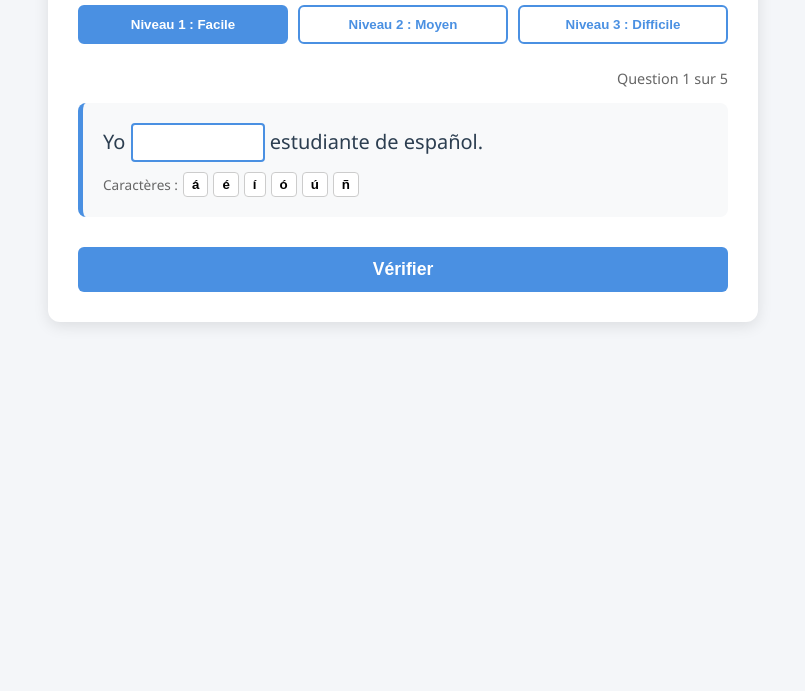
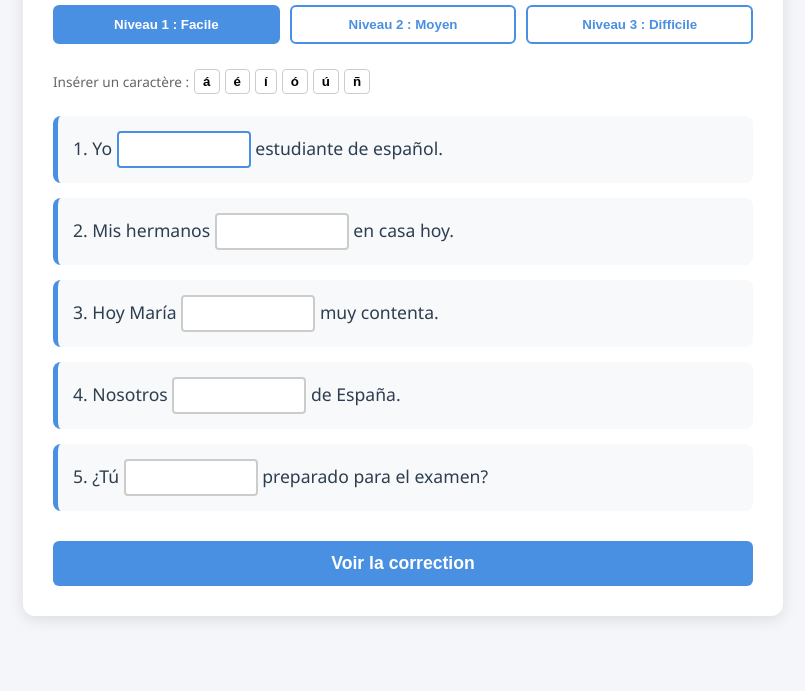
Before and after one commit to billou882/espagnol, a plain HTML site: page index.html in a window 1280 px wide. Shown: the part 109-800 px from the top of the page, without its empty margins (237-1042 px from the left). Drawn offline with Linux system fonts and the light colour scheme.

Commit message:
Update index.html

```diff
--- a/index.html
+++ b/index.html
@@ -28,7 +28,7 @@
       background-color: var(--card-bg);
       border-radius: 12px;
       box-shadow: 0 4px 15px rgba(0, 0, 0, 0.1);
-      max-width: 650px;
+      max-width: 700px;
       width: 100%;
       padding: 30px;
     }
@@ -63,23 +63,16 @@
       color: white;
     }
 
-    .progress {
-      text-align: right;
-      font-size: 0.9em;
-      color: #666;
+    .exercise-item {
+      background-color: #f8f9fa;
+      padding: 15px;
+      border-radius: 8px;
+      border-left: 5px solid var(--primary);
       margin-bottom: 15px;
     }
 
-    .exercise-card {
-      background-color: #f8f9fa;
-      padding: 20px;
-      border-radius: 8px;
-      border-left: 5px solid var(--primary);
-      margin-bottom: 20px;
-    }
-
     .sentence {
-      font-size: 1.25em;
+      font-size: 1.1em;
       line-height: 1.6;
     }
 
@@ -103,6 +96,7 @@
       margin-top: 10px;
       display: flex;
       gap: 5px;
+      align-items: center;
     }
 
     .accent-btn {
@@ -128,49 +122,49 @@
       font-size: 1.1em;
       font-weight: bold;
       cursor: pointer;
-      margin-top: 10px;
+      margin-top: 15px;
     }
 
     .action-btn:hover {
       opacity: 0.9;
     }
 
-    .feedback {
-      margin-top: 15px;
-      padding: 12px;
-      border-radius: 6px;
-      font-weight: bold;
-      display: none;
+    .score-box {
+      text-align: center;
+      padding: 20px;
+      background-color: #eef5fc;
+      border-radius: 8px;
+      margin-bottom: 25px;
     }
 
-    .feedback.correct {
-      background-color: #d4edda;
-      color: #155724;
-      border: 1px solid #c3e6cb;
-      display: block;
+    .score-box h2 {
+      margin: 0 0 10px 0;
+      color: var(--primary);
     }
 
-    .feedback.incorrect {
+    .correction-item {
+      padding: 15px;
+      border-radius: 8px;
+      margin-bottom: 15px;
+    }
+
+    .correction-item.correct {
+      background-color: #d4edda;
+      border: 1px solid #c3e6cb;
+      color: #155724;
+    }
+
+    .correction-item.incorrect {
       background-color: #f8d7da;
+      border: 1px solid #f5c6cb;
       color: #721c24;
-      border: 1px solid #f5c6cb;
-      display: block;
     }
 
     .explanation {
-      margin-top: 5px;
+      margin-top: 8px;
+      font-size: 0.95em;
       font-weight: normal;
-      font-size: 0.95em;
-    }
-
-    .score-box {
-      text-align: center;
-      padding: 20px;
-    }
-
-    .score-box h2 {
-      font-size: 2em;
-      color: var(--primary);
+      color: #333;
     }
   </style>
 </head>
@@ -185,13 +179,8 @@
     <button class="level-btn" onclick="changeLevel(2)">Niveau 3 : Difficile</button>
   </div>
 
-  <div id="quiz-container">
-    <div class="progress" id="progress">Question 1 sur 5</div>
-
-    <div class="exercise-card">
-      <div class="sentence" id="sentence"></div>
   <div class="accents-toolbar">
-        <span style="font-size:0.85em; color:#666; align-self:center;">Caractères :</span>
+    <span style="font-size:0.85em; color:#666;">Insérer un caractère :</span>
     <button class="accent-btn" onclick="insertChar('á')">á</button>
     <button class="accent-btn" onclick="insertChar('é')">é</button>
     <button class="accent-btn" onclick="insertChar('í')">í</button>
@@ -199,213 +188,121 @@
     <button class="accent-btn" onclick="insertChar('ú')">ú</button>
     <button class="accent-btn" onclick="insertChar('ñ')">ñ</button>
   </div>
+  <br>
+
+  <div id="quiz-container">
+    <div id="questions-list"></div>
+    <button class="action-btn" onclick="submitAnswers()">Voir la correction</button>
   </div>
 
-    <button class="action-btn" id="submit-btn" onclick="checkAnswer()">Vérifier</button>
-
-    <div id="feedback" class="feedback">
-      <div id="feedback-text"></div>
-      <div id="explanation-text" class="explanation"></div>
+  <div id="result-container" style="display: none;">
+    <div class="score-box">
+      <h2>Résultats du niveau</h2>
+      <p id="score-text" style="font-size: 1.4em; font-weight: bold; margin: 0;"></p>
     </div>
-  </div>
-
-  <div id="score-container" class="score-box" style="display: none;">
-    <h2>Niveau Terminé !</h2>
-    <p id="final-score" style="font-size: 1.5em;"></p>
+    <div id="corrections-list"></div>
     <button class="action-btn" onclick="restartLevel()">Recommencer ce niveau</button>
   </div>
 </div>
 
 <script>
   const exercises = [
-    // Niveau 1 : Présent simple / Cas de base
+    // Niveau 1
     [
-      {
-        before: "Yo ",
-        after: " estudiante de español.",
-        answer: "soy",
-        explanation: "On utilise **SER** pour indiquer l'identité ou la profession."
-      },
-      {
-        before: "Mis hermanos ",
-        after: " en casa hoy.",
-        answer: "están",
-        explanation: "On utilise **ESTAR** pour la localisation dans l'espace."
-      },
-      {
-        before: "Hoy María ",
-        after: " muy contenta.",
-        answer: "está",
-        explanation: "On utilise **ESTAR** pour exprimer un état d'esprit temporaire[cite: 1]."
-      },
-      {
-        before: "Nosotros ",
-        after: " de España.",
-        answer: "somos",
-        explanation: "On utilise **SER** pour la nationalité ou l'origine[cite: 1]."
-      },
-      {
-        before: "¿Tú ",
-        after: " preparado para el examen?",
-        answer: "estás",
-        explanation: "On utilise **ESTAR** pour un état d'avancement ou de préparation."
-      }
+      { before: "1. Yo ", after: " estudiante de español.", answer: "soy", explanation: "On utilise **SER** pour l'identité et la profession[cite: 1]." },
+      { before: "2. Mis hermanos ", after: " en casa hoy.", answer: "están", explanation: "On utilise **ESTAR** pour la localisation dans l'espace[cite: 1]." },
+      { before: "3. Hoy María ", after: " muy contenta.", answer: "está", explanation: "On utilise **ESTAR** pour un état d'esprit temporaire[cite: 1]." },
+      { before: "4. Nosotros ", after: " de España.", answer: "somos", explanation: "On utilise **SER** pour la nationalité et l'origine[cite: 1]." },
+      { before: "5. ¿Tú ", after: " preparado para el examen?", answer: "estás", explanation: "On utilise **ESTAR** pour un état d'avancement ou de préparation." }
     ],
-    // Niveau 2 : Nuances de sens au présent
+    // Niveau 2
     [
-      {
-        before: "Esta manzana ",
-        after: " verde, aún no se puede comer.",
-        answer: "está",
-        explanation: "**Estar verde** signifie que le fruit n'est pas mûr (état temporaire)."
-      },
-      {
-        before: "El coche de Carlos ",
-        after: " verde.",
-        answer: "es",
-        explanation: "**Ser verde** fait référence à la couleur permanente d'un objet."
-      },
-      {
-        before: "Juan ",
-        after: " muy listo, siempre obtiene las mejores notas.",
-        answer: "es",
-        explanation: "**Ser listo** veut dire être intelligent (caractéristique)[cite: 1]."
-      },
-      {
-        before: "Ya ",
-        after: " listo para salir de viaje.",
-        answer: "estoy",
-        explanation: "**Estar listo** signifie être prêt (état temporaire)."
-      },
-      {
-        before: "La reunión ",
-        after: " en la segunda planta.",
-        answer: "es",
-        explanation: "Pour un événement (réunion, fête, concert), la localisation se fait avec **SER**."
-      }
+      { before: "1. Esta manzana ", after: " verde, aún no se puede comer.", answer: "está", explanation: "**Estar verde** signifie que le fruit n'est pas mûr (état temporaire)." },
+      { before: "2. El coche de Carlos ", after: " verde.", answer: "es", explanation: "**Ser verde** fait référence à la couleur permanente d'un objet." },
+      { before: "3. Juan ", after: " muy listo, siempre obtiene las mejores notas.", answer: "es", explanation: "**Ser listo** veut dire être intelligent (caractéristique permanente)[cite: 1]." },
+      { before: "4. Ya ", after: " listo para salir de viaje.", answer: "estoy", explanation: "**Estar listo** signifie être prêt (état temporaire)." },
+      { before: "5. La reunión ", after: " en la segunda planta.", answer: "es", explanation: "Pour un événement (réunion, fête, concert), la localisation se fait avec **SER**." }
     ],
-    // Niveau 3 : Tiempos pasados y usos avanzados
+    // Niveau 3
     [
-      {
-        before: "Ayer la película ",
-        after: " muy aburrida.",
-        answer: "fue",
-        explanation: "Passé simple (**Pretérito Indefinido**) du verbe **SER** pour évaluer un événement terminé."
-      },
-      {
-        before: "Cuando éramos niños, nosotros siempre ",
-        after: " cansados después de jugar.",
-        answer: "estábamos",
-        explanation: "Imparfait (**Pretérito Imperfecto**) du verbe **ESTAR** pour décrire un état dans le passé."
-      },
-      {
-        before: "El libro ",
-        after: " escrito por Gabriel García Márquez.",
-        answer: "fue",
-        explanation: "La voix passive d'action se construit avec **SER** + participe passé."
-      },
-      {
-        before: "La puerta ",
-        after: " cerrada cuando llegué a la oficina.",
-        answer: "estaba",
-        explanation: "La voix passive d'état (résultat d'une action) se construit avec **ESTAR**."
-      },
-      {
-        before: "Aunque el profesor es muy mayor, ",
-        after: " muy joven de aspecto.",
-        answer: "está",
-        explanation: "On utilise **ESTAR** + adjectif pour exprimer une impression ou un changement par rapport à la norme."
-      }
+      { before: "1. Ayer la película ", after: " muy aburrida.", answer: "fue", explanation: "Passé simple (**Pretérito Indefinido**) de **SER** pour évaluer un événement terminé." },
+      { before: "2. Cuando éramos niños, nosotros siempre ", after: " cansados después de jugar.", answer: "estábamos", explanation: "Imparfait (**Pretérito Imperfecto**) de **ESTAR** pour décrire un état habituel dans le passé." },
+      { before: "3. El libro ", after: " escrito por Gabriel García Márquez.", answer: "fue", explanation: "La voix passive d'action se construit avec **SER** + participe passé." },
+      { before: "4. La puerta ", after: " cerrada cuando llegué a la oficina.", answer: "estaba", explanation: "La voix passive d'état (résultat d'une action) se construit avec **ESTAR**." },
+      { before: "5. Aunque el profesor es muy mayor, ", after: " muy joven de aspecto.", answer: "está", explanation: "On utilise **ESTAR** + adjectif pour exprimer une impression ou un changement par rapport à la norme." }
     ]
   ];
 
   let currentLevel = 0;
-  let currentIndex = 0;
-  let score = 0;
-  let isAnswered = false;
+  let activeInput = null;
 
-  function loadQuestion() {
-    isAnswered = false;
-    const q = exercises[currentLevel][currentIndex];
-    const progressEl = document.getElementById('progress');
-    const sentenceEl = document.getElementById('sentence');
-    const feedbackEl = document.getElementById('feedback');
-    const submitBtn = document.getElementById('submit-btn');
+  function loadLevel() {
+    const listEl = document.getElementById('questions-list');
+    listEl.innerHTML = '';
 
-    progressEl.textContent = `Question ${currentIndex + 1} sur ${exercises[currentLevel].length}`;
-    sentenceEl.innerHTML = `${q.before} <input type="text" id="answer-input" autocomplete="off" spellcheck="false" autofocus> ${q.after}`;
+    exercises[currentLevel].forEach((q, index) => {
+      const item = document.createElement('div');
+      item.className = 'exercise-item';
+      item.innerHTML = `
+        <div class="sentence">
+          ${q.before}
+          <input type="text" id="input-${index}" autocomplete="off" spellcheck="false" onfocus="activeInput = this">
+          ${q.after}
+        </div>
+      `;
+      listEl.appendChild(item);
+    });
 
-    feedbackEl.className = 'feedback';
-    feedbackEl.style.display = 'none';
-    submitBtn.textContent = "Vérifier";
+    document.getElementById('quiz-container').style.display = 'block';
+    document.getElementById('result-container').style.display = 'none';
 
-    document.getElementById('answer-input').addEventListener('keypress', function(e) {
-      if (e.key === 'Enter') {
-        if (!isAnswered) {
-          checkAnswer();
-        } else {
-          nextQuestion();
+    // Focus sur le premier champ
+    const firstInput = document.getElementById('input-0');
+    if (firstInput) {
+      firstInput.focus();
+      activeInput = firstInput;
     }
-      }
-    });
   }
 
   function insertChar(char) {
-    const input = document.getElementById('answer-input');
-    if (input) {
-      const start = input.selectionStart;
-      const end = input.selectionEnd;
-      input.value = input.value.substring(0, start) + char + input.value.substring(end);
-      input.focus();
-      input.setSelectionRange(start + 1, start + 1);
+    if (!activeInput) {
+      activeInput = document.querySelector('input[type="text"]');
+    }
+    if (activeInput) {
+      const start = activeInput.selectionStart;
+      const end = activeInput.selectionEnd;
+      activeInput.value = activeInput.value.substring(0, start) + char + activeInput.value.substring(end);
+      activeInput.focus();
+      activeInput.setSelectionRange(start + 1, start + 1);
     }
   }
 
-  function checkAnswer() {
-    if (isAnswered) {
-      nextQuestion();
-      return;
-    }
+  function submitAnswers() {
+    let score = 0;
+    const currentExercises = exercises[currentLevel];
+    const correctionsList = document.getElementById('corrections-list');
+    correctionsList.innerHTML = '';
 
-    const inputEl = document.getElementById('answer-input');
-    const userAnswer = inputEl.value.trim().toLowerCase();
-    const q = exercises[currentLevel][currentIndex];
-    const feedbackEl = document.getElementById('feedback');
-    const feedbackText = document.getElementById('feedback-text');
-    const explanationText = document.getElementById('explanation-text');
-    const submitBtn = document.getElementById('submit-btn');
+    currentExercises.forEach((q, index) => {
+      const inputEl = document.getElementById(`input-${index}`);
+      const userAnswer = inputEl ? inputEl.value.trim().toLowerCase() : '';
+      const isCorrect = userAnswer === q.answer.toLowerCase();
 
-    if (userAnswer === "") return;
+      if (isCorrect) score++;
 
-    isAnswered = true;
+      const corrItem = document.createElement('div');
+      corrItem.className = `correction-item ${isCorrect ? 'correct' : 'incorrect'}`;
+      corrItem.innerHTML = `
+        <strong>${q.before} <u style="text-decoration-thickness: 2px;">${userAnswer || '___'}</u> ${q.after}</strong>
+        ${!isCorrect ? `<br><span>Réponse correcte : <strong>${q.answer}</strong></span>` : ''}
+        <div class="explanation">${q.explanation}</div>
+      `;
+      correctionsList.appendChild(corrItem);
+    });
 
-    if (userAnswer === q.answer.toLowerCase()) {
-      score++;
-      feedbackEl.className = 'feedback correct';
-      feedbackText.textContent = "¡Correcto!";
-    } else {
-      feedbackEl.className = 'feedback incorrect';
-      feedbackText.textContent = `Incorrect. La réponse exacte est : "${q.answer}"`;
-    }
-
-    explanationText.innerHTML = q.explanation;
-    submitBtn.textContent = "Continuer";
-  }
-
-  function nextQuestion() {
-    currentIndex++;
-    if (currentIndex < exercises[currentLevel].length) {
-      loadQuestion();
-    } else {
-      showScore();
-    }
-  }
-
-  function showScore() {
+    document.getElementById('score-text').textContent = `${score} / ${currentExercises.length}`;
     document.getElementById('quiz-container').style.display = 'none';
-    const scoreContainer = document.getElementById('score-container');
-    scoreContainer.style.display = 'block';
-    document.getElementById('final-score').textContent = `${score} / ${exercises[currentLevel].length}`;
+    document.getElementById('result-container').style.display = 'block';
   }
 
   function changeLevel(levelIndex) {
@@ -414,19 +311,15 @@
     btns.forEach((btn, idx) => {
       btn.classList.toggle('active', idx === levelIndex);
     });
-    restartLevel();
+    loadLevel();
   }
 
   function restartLevel() {
-    currentIndex = 0;
-    score = 0;
-    document.getElementById('score-container').style.display = 'none';
-    document.getElementById('quiz-container').style.display = 'block';
-    loadQuestion();
+    loadLevel();
   }
 
-  // Initialisation
-  loadQuestion();
+  // Initialisation au chargement de la page
+  loadLevel();
 </script>
 
 </body>
```
Lines whose indentation alone changed are shown as unchanged.
